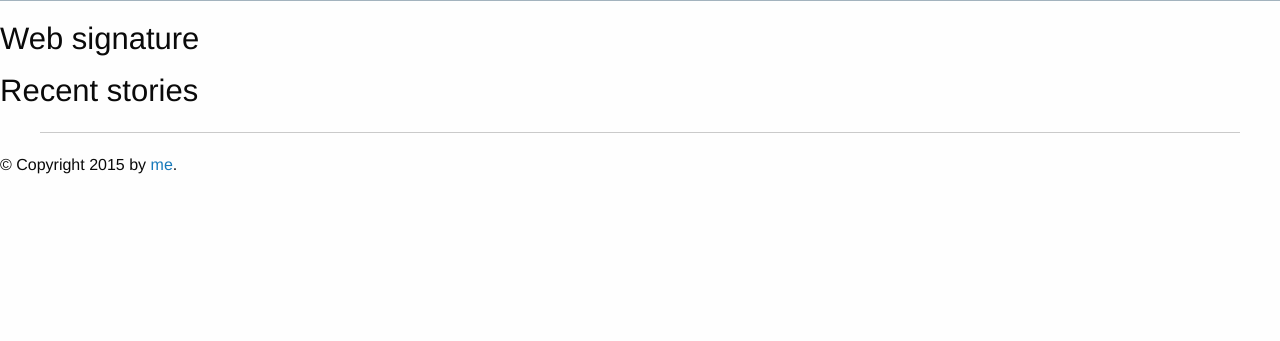
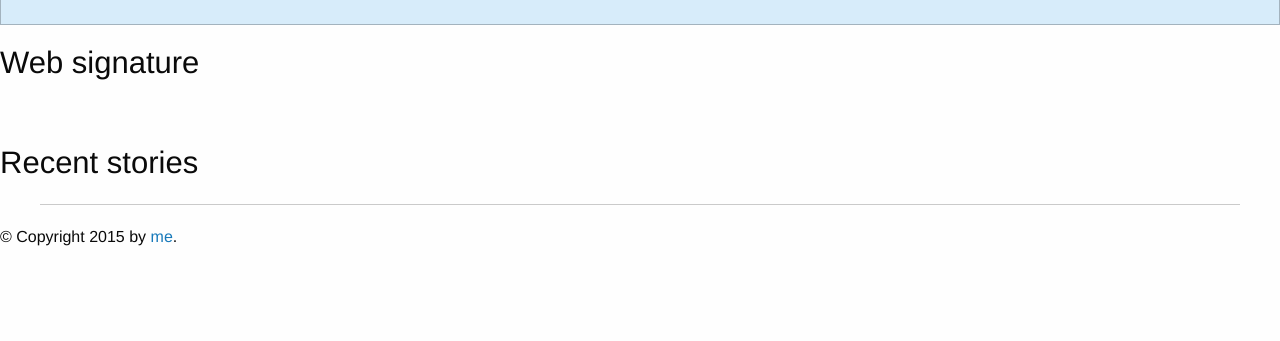
Before and after one commit to racamirko/yabp, a Python web app: template templates/home.html in a window 1280 px wide. Shown: the part 459-800 px from the top of the page. Run offline with Jinja, Linux system fonts and the light colour scheme; the template is opened without the code that fills it, so the values that code supplies are empty; some libraries are stand-ins or nearby versions.

Commit message:
Homepage work

```diff
--- a/templates/home.html
+++ b/templates/home.html
@@ -1,5 +1,31 @@
 {% extends "template_base.html" %}
 {% block title %}home{% endblock %}
+
+{% block head %}
+
+    <style>
+        .size-12 { font-size: 12px; }
+
+      .size-14 { font-size: 14px; }
+
+      .size-16 { font-size: 16px; }
+
+      .size-18 { font-size: 18px; }
+
+      .size-21 { font-size: 21px; }
+
+      .size-24 { font-size: 24px; }
+
+      .size-36 { font-size: 36px; }
+
+      .size-48 { font-size: 48px; }
+
+      .size-60 { font-size: 60px; }
+
+      .size-72 { font-size: 72px; }
+    </style>
+
+{% endblock %}
 
 {% block content %}
 
@@ -15,13 +41,29 @@
     </div>
 
     <div class="callout large primary">
-    <div class="row column text-center">
-    <h1><img src="static/img/logo.png"/>a::comp</h1>
-    </div>
+        <div class="row">
+            <div class="large-4 column text-center">
+            <h1><img src="static/img/logo.png"/> a::comp</h1>
+            </div>
+            <div class="large-8 column end">
+            Mini text description.
+            </div>
+        </div>
     </div>
 
     <div class="row">
         <h3>Web signature</h3>
+        <div class="small-1 columns"><a href="https://www.linkedin.com/in/racamirko"> <i class="fi-social-linkedin size-48"></i> </a></div>
+        <div class="small-1 columns"><a href="http://github.com/racamirko"> <i class="fi-social-github size-48"></i> </a></div>
+        <div class="small-1 columns"><a href="https://scholar.google.ch/citations?user=AMsEOW8AAAAJ"> <i class="fi-lightbulb size-48"></i> </a></div>
+        <div class="small-1 columns"><a href="http://infoscience.epfl.ch/search?ln=en&p=raca"><i class="fi-book size-48"></i> </a></div>
+        <div class="small-1 columns">&nbsp;</div>
+        <div class="small-1 columns"><a href="https://twitter.com/code_scrapping"> <i class="fi-social-twitter size-48"></i> </a></div>
+        <div class="small-1 columns"><a href="http://krichker.tumblr.com/"> <i class="fi-social-tumblr size-48"></i> </a></div>
+        <div class="small-1 columns">&nbsp;</div>
+        <div class="small-1 columns"><a href="http://last.fm/user/srbox"> <i class="fi-social-lastfm size-48"></i> </a></div>
+        <div class="small-1 columns"><a href="https://www.goodreads.com/user/show/33353368-mirko"><i class="fi-bookmark size-48"></i> </a></div>
+        <div class="small-1 columns end"><a href="https://www.strava.com/athletes/9675718"><i class="fi-megaphone size-48"></i> </a></div>
     </div>
 
     <div class="row"><h3>Recent stories</h3></div>
@@ -29,7 +71,7 @@
     <div class="row medium-8 large-7 columns">
     {% for story in stories %}
         <div class="blog-post">
-            <p style="text-transform: uppercase;"> <i style="step fi-foot size-48"></i> <a href="/story/{{ story.id }}/">{{ story.title }}</a></p>
+            <p style="text-transform: uppercase;"><a href="/story/{{ story.id }}/">{{ story.title }}</a></p>
             <p>{{ story.date }}</p>
                 {% for tag in story.tag.all()|sort(attribute="name") %}
                     <a href="/tag/{{ tag.id }}/{{ tag.name }}/">{{ tag.name }}</a>,
```
